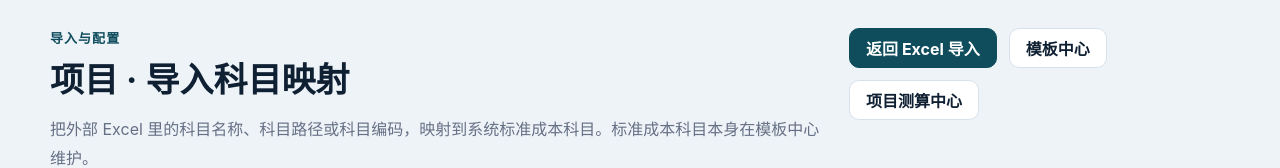
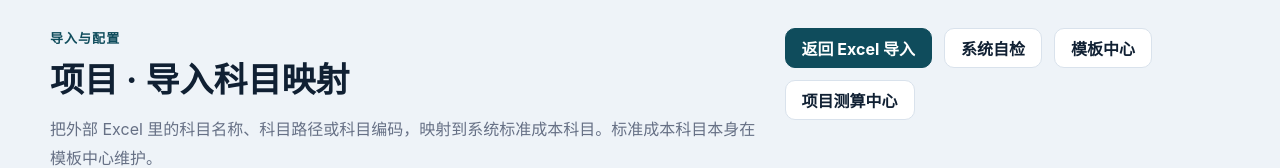
Before and after one commit to miaobin19921114-lgtm/lqdc-target-cost-system, a Next.js app: page /projects/1/cost-mapping in a window 1280 px wide. Shown: the top 168 px of the page. Built offline with nearby package versions, Linux system fonts and the light colour scheme; no server answers; the database is empty.

Commit message:
refactor: add self check link to import mapping page

```diff
--- a/app/projects/[id]/cost-mapping/page.tsx
+++ b/app/projects/[id]/cost-mapping/page.tsx
@@ -40,6 +40,7 @@ export default async function CostMappingPage({ params, searchParams }: { params
           </div>
           <div className="actions" style={{ marginTop: 0 }}>
             <Link href={`/projects/${params.id}/export`} className="btn btn-primary">返回 Excel 导入</Link>
+            <Link href={`/projects/${params.id}/check`} className="btn">系统自检</Link>
             <Link href="/templates" className="btn">模板中心</Link>
             <Link href={`/projects/${params.id}`} className="btn">项目测算中心</Link>
           </div>
```
